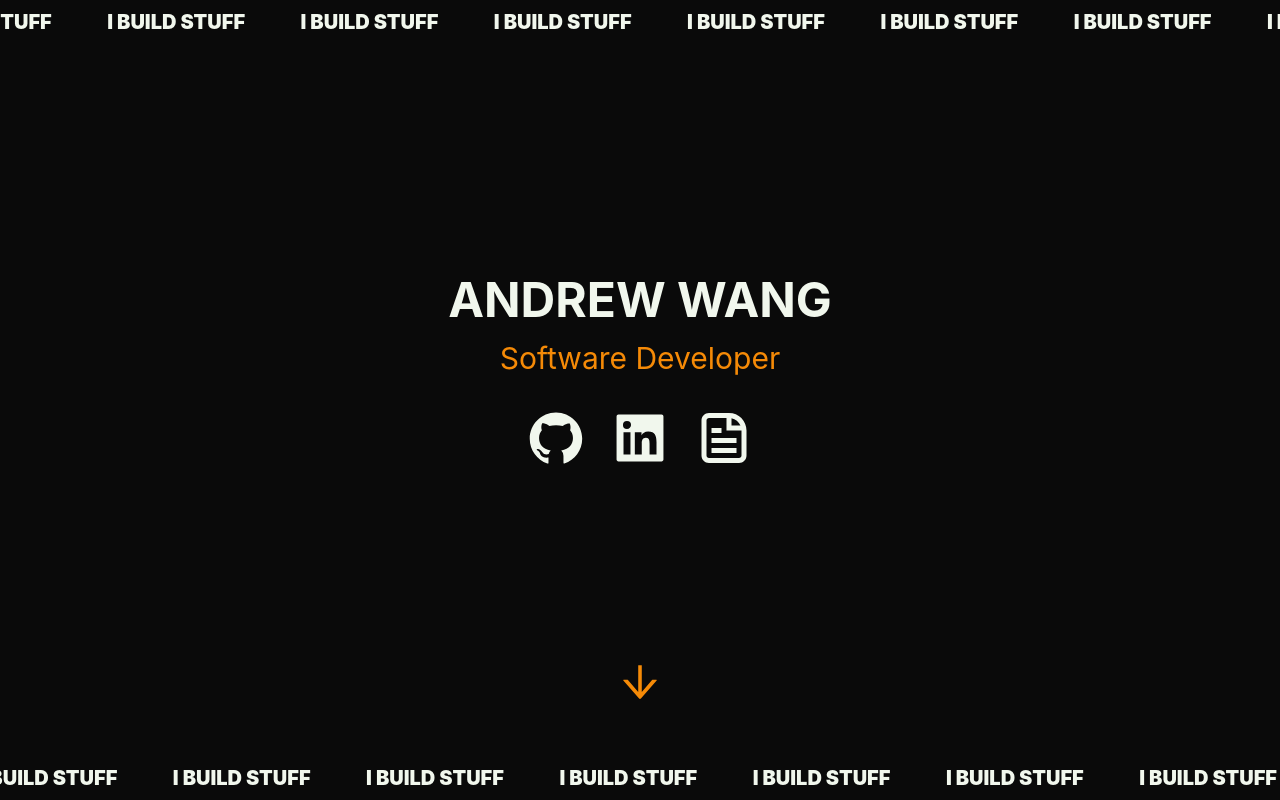
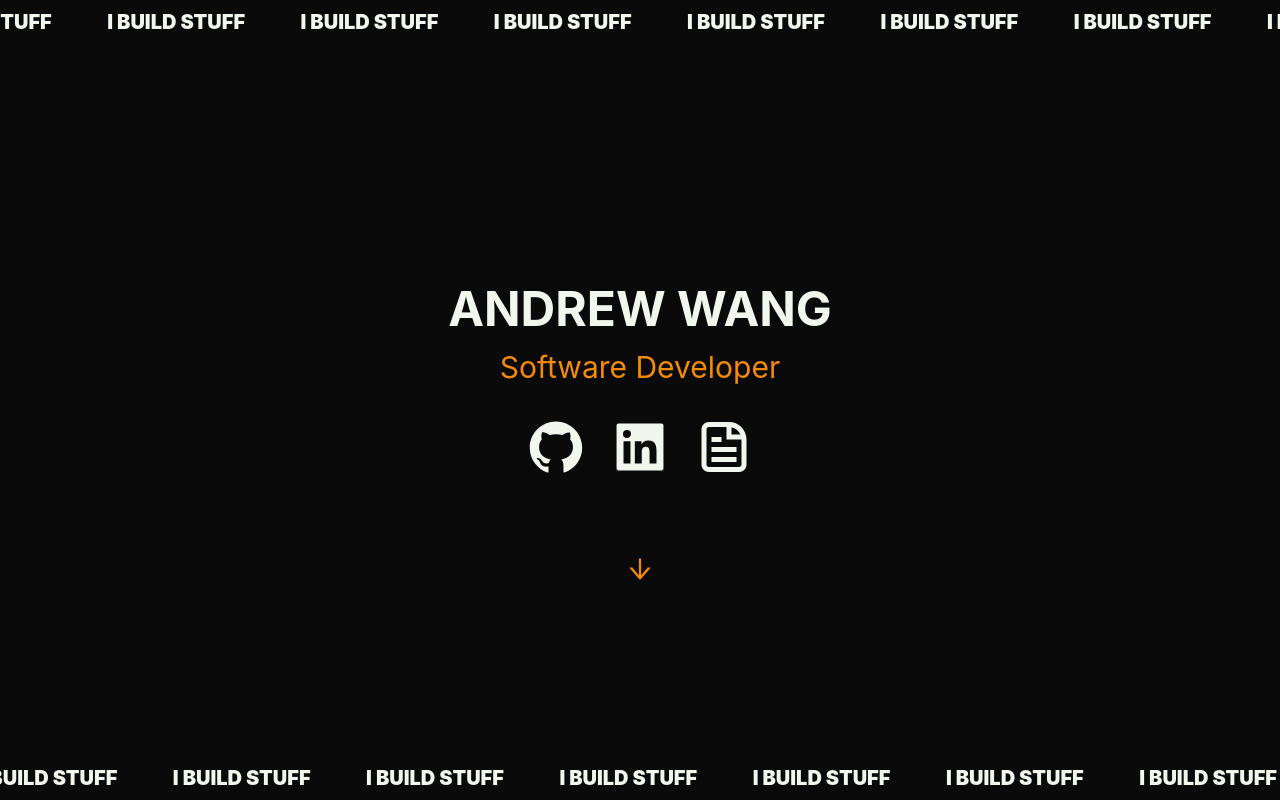
Before and after one commit to AncientMeme/AncientMeme.github.io, a React (Create React App) app: page / in a window 1280 px wide. Shown: the top 800 px of the page. Built offline with nearby package versions, Linux system fonts and the light colour scheme.

Commit message:
Improve Banner arrow animation

```diff
--- a/src/components/Banner/Banner.js
+++ b/src/components/Banner/Banner.js
@@ -3,7 +3,7 @@ import { AiFillGithub, AiFillLinkedin, AiOutlineArrowDown } from "react-icons/ai
 import Resume from "../../assets/andrew-wang-cv.pdf";
 import IconButton from "../IconButton.js";
 import Slider from "../Slider.js";
-import { easeOut, motion } from "framer-motion";
+import { motion } from "framer-motion";
 import { CgFileDocument } from "react-icons/cg";
 
 function Banner()
@@ -41,9 +41,17 @@ function Banner()
         </nav>
       </div>
       <motion.div
-          className="text-5xl text-dark-accent flex justify-center"
+          className="text-3xl text-dark-accent flex justify-center"
           initial={{
-            y: -50,
+            y: -150,
+          }}
+          animate={{
+            y: [-175, -150, -175],
+            transition: {
+              duration: 3.2,
+              repeat: Infinity,
+              ease: "easeOut",
+            }
           }}
         >
           <AiOutlineArrowDown />
```
